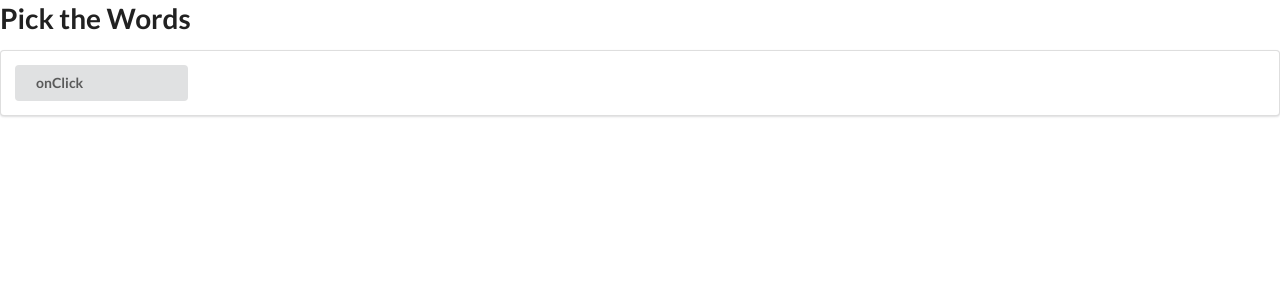
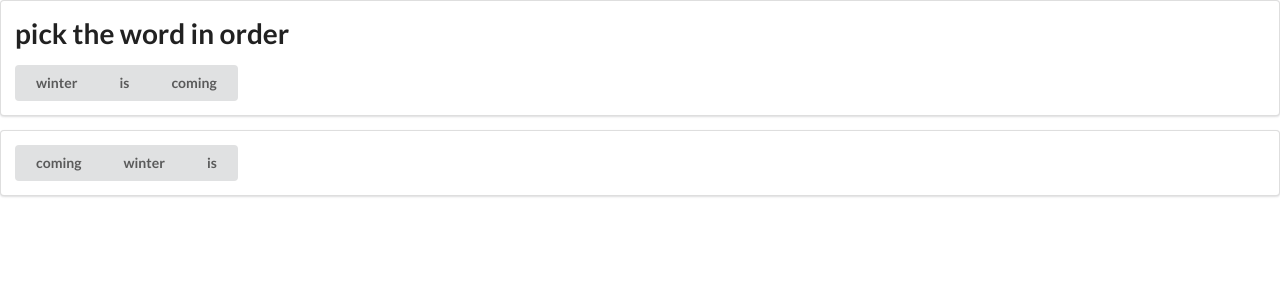
Before and after one commit to minhajspace/pickthewords, a React (Create React App) app: page / in a window 1280 px wide. Shown: the top 300 px of the page. Built offline with nearby package versions, Linux system fonts and the light colour scheme.

Commit message:
all most ui complete

```diff
--- a/src/App.js
+++ b/src/App.js
@@ -1,27 +1,18 @@
 import React from "react";
 import UserInput from "./userInput";
+import Default from "./Defalut";
 
 import "./App.css";
 
 class App extends React.Component {
-  state = {
-    orignal: ["winter", "is", "Coming"],
-    userPick: []
-  };
   onButtonClick(event) {
     this.setState({ userPick: event.target.value });
   }
   render() {
     return (
       <>
-        <h1>Pick the Words </h1>
-        <div className="ui  segment">
-          <div className="ui buttons">
-            <div className="ui button">onClick{this.state.userPick[0]}</div>
-            <div className="ui button">{this.state.userPick[1]}</div>
-            <div className="ui button ">{this.state.userPick[2]}</div>
-          </div>
-        </div>
+        <UserInput />
+        <Default />
       </>
     );
   }
--- /dev/null
+++ b/src/Defalut.js
@@ -0,0 +1,20 @@
+import React from "react";
+
+class Default extends React.Component {
+  state = {
+    default: ["winter", "is ", "coming"]
+  };
+
+  render() {
+    return (
+      <div className="ui  segment">
+        <div className="ui buttons">
+          <div className="ui button">{this.state.default[2]}</div>
+          <div className="ui button">{this.state.default[0]}</div>
+          <div className="ui button ">{this.state.default[1]}</div>
+        </div>
+      </div>
+    );
+  }
+}
+export default Default;
--- a/src/userInput.js
+++ b/src/userInput.js
@@ -1,13 +1,17 @@
 import React from "react";
 
 class UserInput extends React.Component {
+  state = {
+    orignal: ["winter", "is", "coming"]
+  };
   render() {
     return (
       <div className="ui segment">
+        <h1>pick the word in order </h1>
         <div className="ui buttons">
-          <div className="ui button">{this.state.orignal[2]}</div>
           <div className="ui button">{this.state.orignal[0]}</div>
           <div className="ui button">{this.state.orignal[1]}</div>
+          <div className="ui button">{this.state.orignal[2]}</div>
         </div>
       </div>
     );
```
